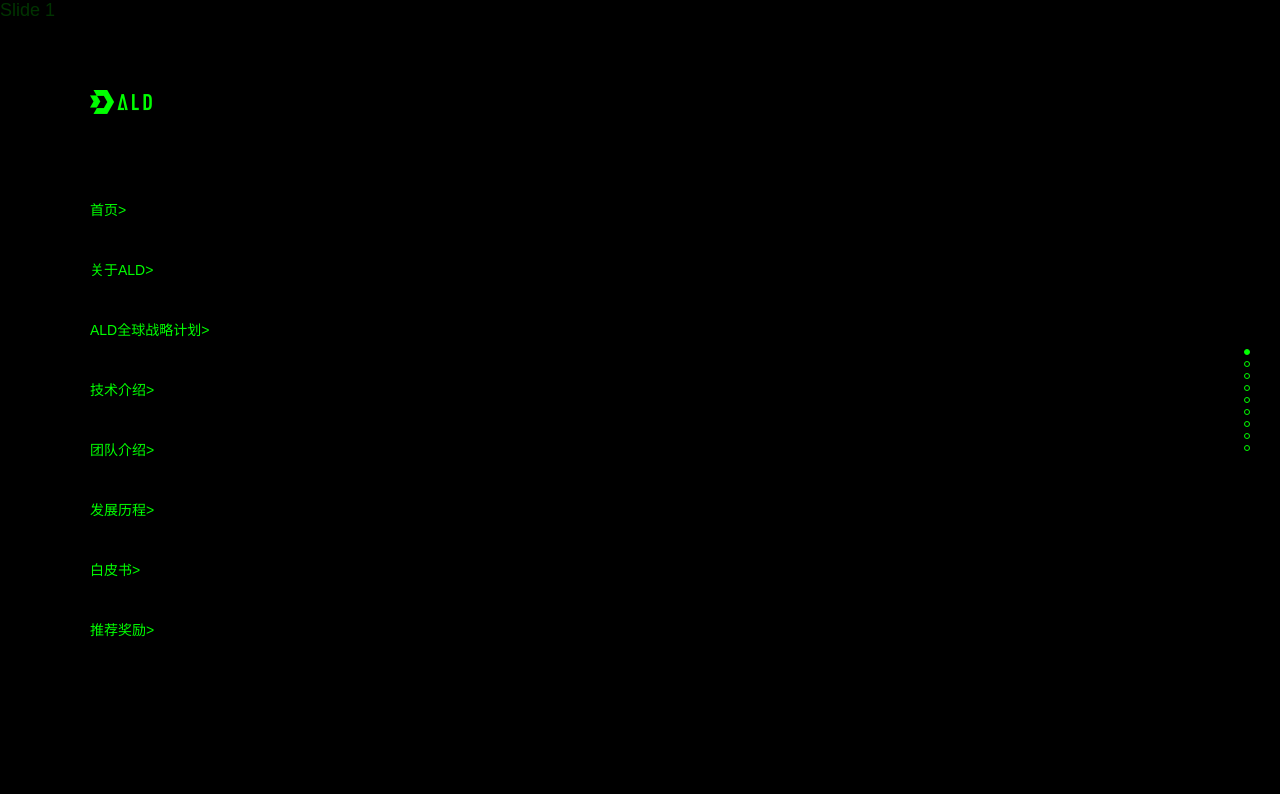
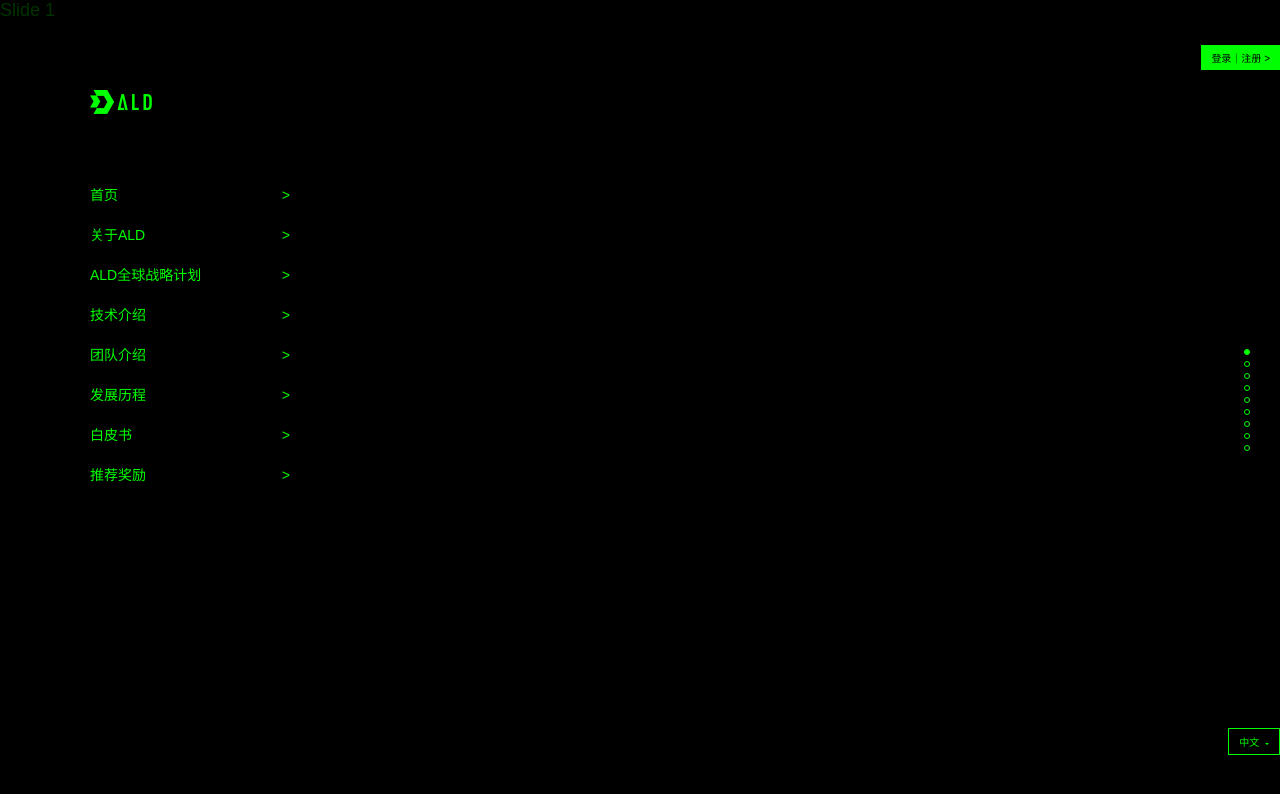
Before and after one commit to gujinshun/rcp-official, a Vue app: page / in a window 1280 px wide. Shown: the top 794 px of the page. Built offline with nearby package versions, Linux system fonts and the light colour scheme.

Commit message:
登录注册/语言选择/计划页

```diff
--- a/src/views/about.vue
+++ b/src/views/about.vue
@@ -9,12 +9,12 @@
   </div>
 </template>
 
-<style lang="scss">
+<style lang="scss" scoped>
 .about-container{
     background-image: url('./../assets/images/home_about_bj.png');
     background-size: 100% 100%;
     width: 100%;
-    padding-left: 366px;
+    padding-left: 466px;
     text-align: left;
 
     .about-title{
--- a/src/views/home.vue
+++ b/src/views/home.vue
@@ -6,7 +6,7 @@
             </div>
             <div class="nav-item" v-for="(item, index) in navList" :key="index">
                 <span @click="openSwiper(index)">{{item.name}}</span>
-                <span style="text-align:right">></span>
+                <span class="right">></span>
             </div>
         </div>
         <div class="swiper-container">
@@ -17,7 +17,9 @@
                 <div class="swiper-slide">
                     <about />
                 </div>
-                <div class="swiper-slide">Slide 4</div>
+                <div class="swiper-slide">
+                    <plan />
+                </div>
                 <div class="swiper-slide">
                     <tech-intro />
                 </div>
@@ -30,6 +32,21 @@
             <!-- Add Pagination -->
             <div class="swiper-pagination"></div>
         </div>
+        <!-- 登录/注册 -->
+        <div class="user-box">
+            登录｜注册 >
+        </div>
+        <!-- 语言选择 -->
+        <div class="lang-box" @click="showLang = !showLang">
+            中文 <i></i>
+        </div>
+        <div class="lang-box-content" v-show="showLang">
+            <p v-for="item in ['中文', 'English', 'русский язык']"
+               :key="item"
+               @click="showLang = !showLang">
+                {{item}}
+            </p>
+        </div>
     </section>
 </template>
 
@@ -38,9 +55,10 @@
     import 'swiper/css/swiper.min.css';
     import about from './about.vue';
     import techIntro from './tech-intro.vue';
+    import plan from './plan'
     export default {
         name: "home",
-        components: {about, techIntro},
+        components: {about, techIntro, plan},
         data() {
             return {
                 swiper : null,
@@ -68,7 +86,8 @@
                 },{
                     name: '推荐奖励',
                     index: 'bonus',
-                }]
+                }],
+                showLang: false
             }
         },
         mounted (){
@@ -113,9 +132,13 @@
         }
         .nav-item{
             font-size: 14px;
-            height: 60;
-            line-height: 60px;
+            height: 30px;
+            line-height: 30px;
+            margin-bottom: 10px;
             cursor: pointer;
+            width: 200px;
+            display: flex;
+            justify-content: space-between;
         }
     }
     .swiper-container, .body{
@@ -128,6 +151,54 @@
         text-align: center;
         font-size: 18px;
         display: flex;
+    }
+    .user-box{
+        font-size: 10px;
+        color: #000;
+        padding: 5px 10px;
+        position: absolute;
+        right: 0;
+        top: 45px;
+        z-index: 100;
+        background-color: #00FF00;
+    }
+    .lang-box{
+        padding: 5px 10px;
+        font-size: 10px;
+        color: #00FF00;
+        border: 1px solid;
+        position: absolute;
+        right: 0;
+        bottom: 45px;
+        z-index: 100;
+        cursor: pointer;
+        i{
+            width: 4px;
+            height: 4px;
+            display: inline-block;
+            background-image: url('./../assets/images/triangle_green.png');
+            background-size: 100% 100%;
+            margin-left: 3px;
+        }
+    }
+    .lang-box-content{
+        width: 120px;
+        border:2px solid rgba(0,255,0,1);
+        position: absolute;
+        right: 54px;
+        bottom: 45px;
+        z-index: 100;
+        padding: 6px 12px;
+        color: #00FF00;
+        font-size: 8px;
+        background-color: #000;
+        p{
+            line-height: 20px;
+            cursor: pointer;
+        }
+        p:hover{
+            opacity: 0.3;
+        }
     }
 
 </style>
--- a/src/views/plan.vue
+++ b/src/views/plan.vue
@@ -1,9 +1,31 @@
 <template>
-  <div class="plan">
-    plan
+  <div class="about-container">
+    <div class="about-title inner-title-border">
+        ALD全球战略计划
+    </div>
+    <div class="about-content inner-title-border">
+        基于区块链技术，ALD能够做到全球范围内的金融数据化、平台产业化，其中产业包括但不限于互联网娱乐行 业、时尚奢侈品行业、电子金融行业、资讯广告行业、 实体行业等。有如搭积木般的功能应用模式，ALD将充 分利用全球化的商业数据，一步步让各项应用嵌落在生 态链上，如此形成一个以数字金融为核心的ALD数字资 产王国。
+    </div>
   </div>
 </template>
 
-<style lang="scss">
+<style lang="scss" scoped>
+.about-container{
+    background-image: url('./../assets/images/home_global_bj.png');
+    background-size: 100% 100%;
+    width: 100%;
+    padding-left: 466px;
+    text-align: left;
 
+    .about-title{
+        margin-top: 132px;
+        display: inline-block;
+        margin-bottom: 20px;
+    }
+    .about-content{
+        width: 500px;
+        font-size: 14px;
+        text-align: left;
+    }
+}
 </style>
--- a/src/views/tech-intro.vue
+++ b/src/views/tech-intro.vue
@@ -53,21 +53,23 @@
     background-image: url('./../assets/images/home_technology_bj.png');
     background-size: 100% 100%;
     width: 100%;
-    padding-left: 366px;
+    padding-left: 466px;
     text-align: left;
 
     .title{
         margin-top: 132px;
         display: inline-block;
-        margin-bottom: 20px;
+        margin-bottom: 32px;
     }
     .tech-item-list{
         display: flex;
-        width: 50%;
+        width: 100%;
         flex-wrap: wrap;
         .tech-item{
-            width: 33%;
+            width: 25%;
             text-align: center;
+            margin-right: 8%;
+            margin-bottom: 30px;
             img{
                 width: 70px;
                 margin-bottom: 15px;
```
Also changed, not shown: 1 other file (tests, documents, lock files or other folders). Lines whose indentation alone changed are shown as unchanged.
